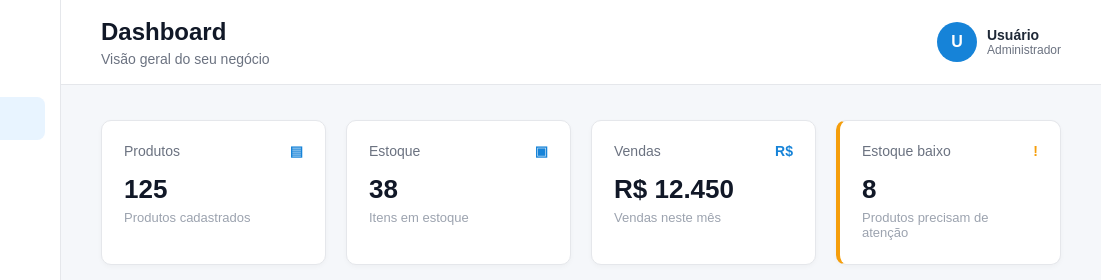
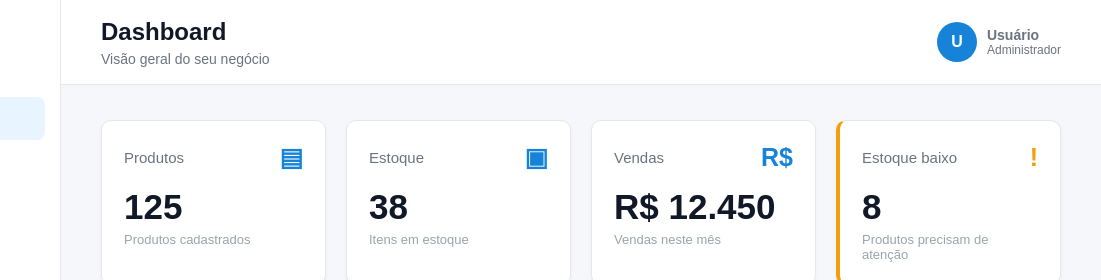
Before and after one commit to Mattmjc002/stockzap, a plain HTML site: page html/dashboard.html in a window 1280 px wide. Shown: the top 280 px of the page, 179-1280 px from the left. Drawn offline with Linux system fonts and the light colour scheme.

```diff
--- a/css/dashboard.css
+++ b/css/dashboard.css
@@ -139,7 +139,7 @@
 	font-size: 14px;
 }
 
-.usuario-info span {
+.usuario-info{
 	font-size: 12px;
 	color: #6b7280;
 }
@@ -176,18 +176,19 @@
 	justify-content: space-between;
 	align-items: center;
 	color: #6b7280;
-	font-size: 14px;
+	font-size: 15px;
 }
 
 .icone {
 	color: #1683d8;
 	font-weight: bold;
+    font-size: 25px;
 }
 
 .resumo strong {
 	display: block;
 	margin-top: 15px;
-	font-size: 26px;
+	font-size: 35px;
 	color: #111827;
 }
 
--- a/css/stockzap.css
+++ b/css/stockzap.css
@@ -30,7 +30,7 @@
     padding: 12px 20px;
     display: flex;
     align-items: center;
-    justify-content: space-between;
+    justify-content: space-evenly;
     flex-wrap: wrap;
     gap: 15px;
 }
@@ -47,6 +47,7 @@
     text-decoration: none;
     font-weight: bold;
     margin: 0 10px;
+    align-items: center;
 }
 
 .menu a:hover{
```
